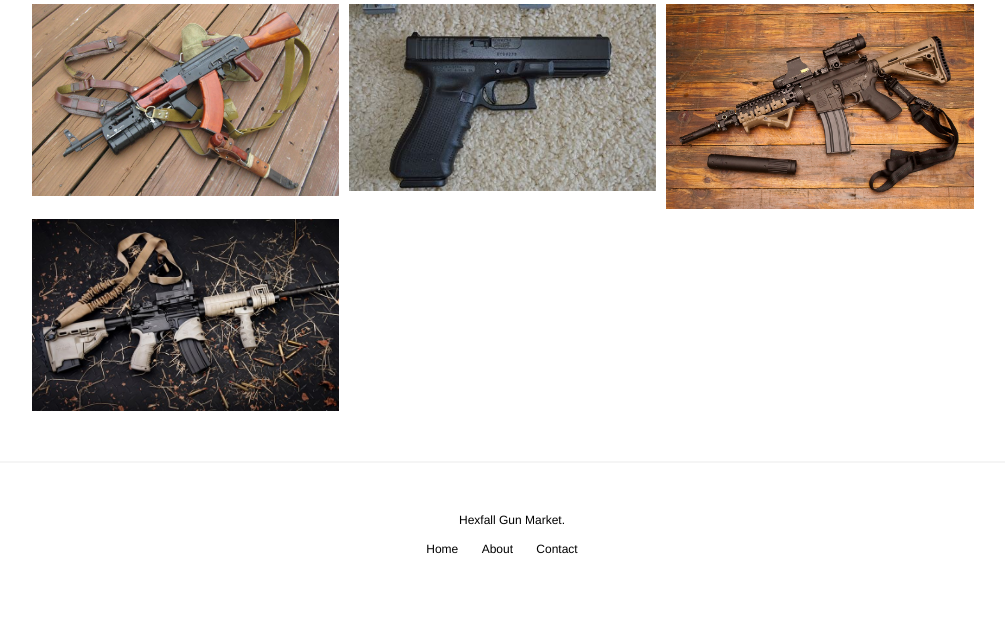
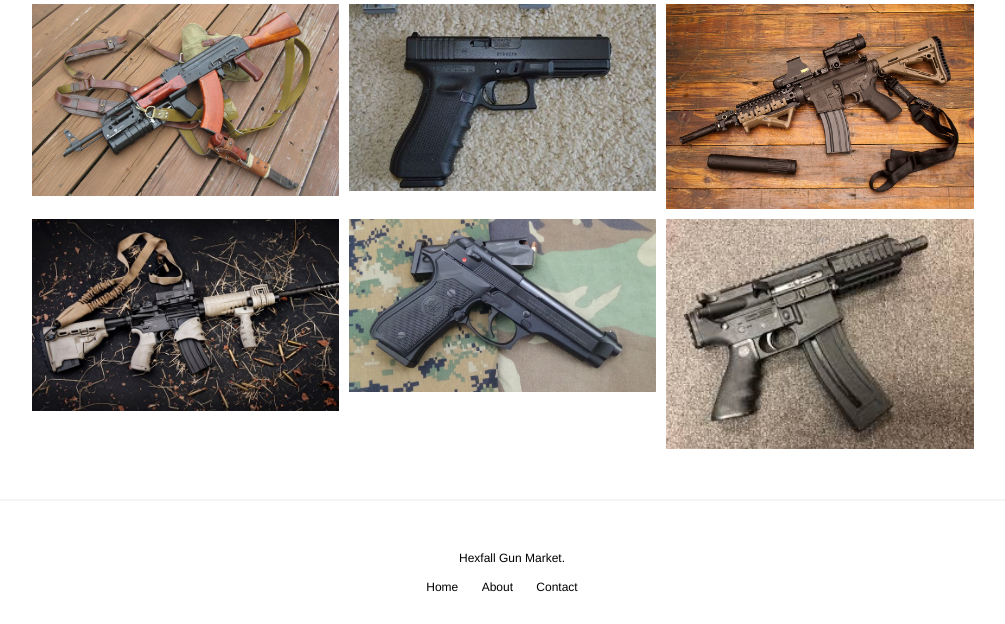
Before and after one commit to CyberTrainingExercise/Hexfall, a plain HTML site: page HexfallWebsite/index.html in a window 1280 px wide. Shown: the part 207-831 px from the top of the page, without its empty margins (128-1133 px from the left). Before the commit the page ends 800 px from the top, so only its background shows below. Drawn offline with nearby package versions, Linux system fonts and the light colour scheme.

Commit message:
Add more guns

```diff
--- a/HexfallWebsite/index.html
+++ b/HexfallWebsite/index.html
@@ -54,6 +54,12 @@
                 <li>
 					<a href="images/m4a1.jpeg" rel="lightbox-journey" title="M4A1"><img src="images/m4a1.jpeg" alt="Buy now!"></a>
 				</li>
+                <li>
+					<a href="images/m9.jpeg" rel="lightbox-journey" title="M9"><img src="images/m9.jpeg" alt="Buy now!"></a>
+				</li>
+                <li>
+					<a href="images/mp40.jpeg" rel="lightbox-journey" title="MP40"><img src="images/mp40.jpeg" alt="Buy now!"></a>
+				</li>
 			</ul>
 		</div>
 	</div><!-- end #main-content -->
```
